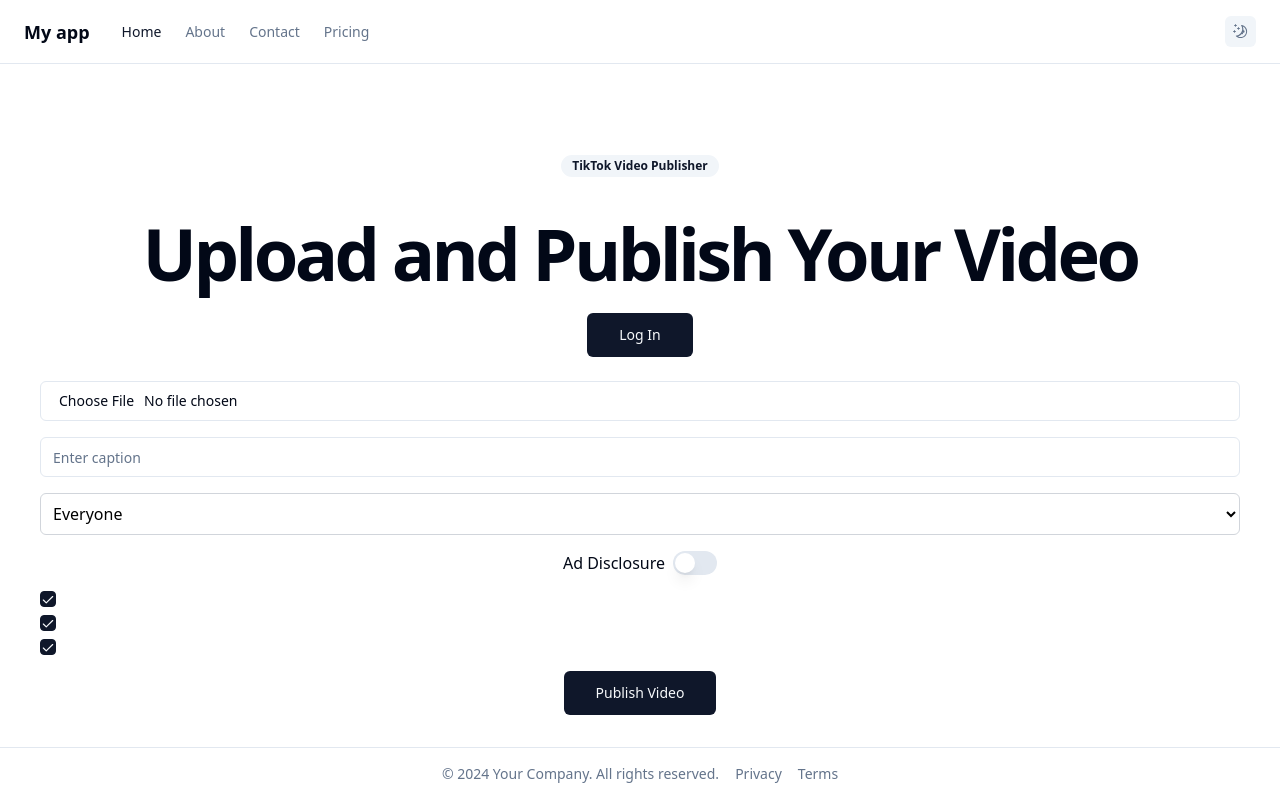
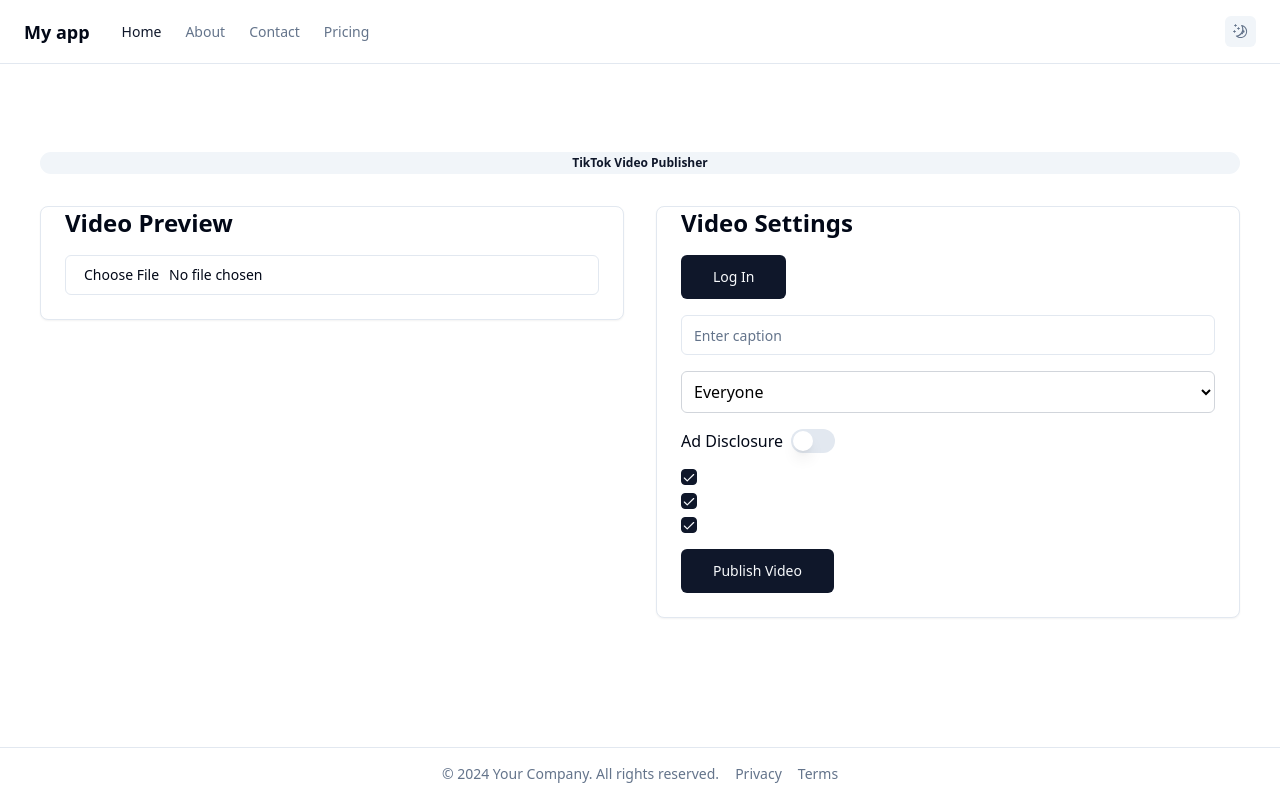
Before and after one commit to altanlabs/prova, a React (Vite) app: page / in a window 1280 px wide. Built offline with nearby package versions, Linux system fonts and the light colour scheme; what @radix-ui/themes would draw is missing.

Commit message:
Separate video preview and settings into cards and layout side by side in index.tsx

```diff
--- a/src/pages/index.tsx
+++ b/src/pages/index.tsx
@@ -5,6 +5,7 @@
 import { Input } from "@/components/ui/input";
 import { Switch } from "@/components/ui/switch";
 import { Checkbox } from "@/components/ui/checkbox";
+import { Card, CardContent } from "@/components/ui/card";
 
 export default function IndexPage() {
   const [videoFile, setVideoFile] = useState<File | null>(null);
@@ -58,24 +59,21 @@
   };
 
   return (
-    <div className="container mx-auto px-4 py-16 space-y-32">
-      {/* Video Upload Section */}
-      <section className="text-center space-y-6">
-        <Badge variant="secondary" className="mb-4">
+    <div className="container mx-auto px-4 py-16">
+      <Badge variant="secondary" className="mb-8 text-center block">
         TikTok Video Publisher
       </Badge>
-        <h1 className="text-4xl font-bold tracking-tighter sm:text-5xl md:text-6xl lg:text-7xl">
-          Upload and Publish Your Video
-        </h1>
-        <Button size="lg" className="mt-4 mb-4">
-          Log In
-        </Button>
-        <div className="space-y-4">
+      <div className="flex flex-col md:flex-row gap-8">
+        {/* Video Preview Section */}
+        <div className="flex-1">
+          <Card>
+            <CardContent>
+              <h2 className="text-2xl font-bold mb-4">Video Preview</h2>
               <Input type="file" accept="video/*" onChange={handleVideoUpload} />
               {videoFile && (
-            <div>
+                <div className="mt-4">
                   <video
-                className="mx-auto mt-4 max-w-full h-auto"
+                    className="mx-auto max-w-full h-auto"
                     controls
                     src={URL.createObjectURL(videoFile)}
                   />
@@ -87,26 +85,39 @@
                   </div>
                 </div>
               )}
+            </CardContent>
+          </Card>
+        </div>
+
+        {/* Settings Section */}
+        <div className="flex-1">
+          <Card>
+            <CardContent>
+              <h2 className="text-2xl font-bold mb-4">Video Settings</h2>
+              <Button size="lg" className="mb-4">
+                Log In
+              </Button>
               <Input
                 type="text"
                 placeholder="Enter caption"
                 value={caption}
                 onChange={(e: React.ChangeEvent<HTMLInputElement>) => setCaption(e.target.value)}
+                className="mb-4"
               />
               <select
                 value={privacy}
                 onChange={(e) => setPrivacy(e.target.value)}
-            className="w-full border border-gray-300 rounded-md p-2 bg-white text-black"
+                className="w-full border border-gray-300 rounded-md p-2 bg-white text-black mb-4"
               >
                 <option value="Everyone">Everyone</option>
                 <option value="Friends">Friends</option>
                 <option value="Only Me">Only Me</option>
               </select>
-          <div className="flex items-center justify-center gap-2">
+              <div className="flex items-center justify-start gap-2 mb-4">
                 <span>Ad Disclosure</span>
                 <Switch checked={isAd} onCheckedChange={(checked) => setIsAd(checked)} />
               </div>
-          <div className="flex flex-col items-start gap-2 mt-4">
+              <div className="flex flex-col items-start gap-2 mb-4">
                 <Checkbox checked={allowComments} onCheckedChange={(checked) => setAllowComments(checked === true)}>
                   Allow Comments
                 </Checkbox>
@@ -117,11 +128,13 @@
                   Allow Stitch
                 </Checkbox>
               </div>
-          <Button size="lg" className="mt-4" onClick={handlePublish}>
+              <Button size="lg" onClick={handlePublish}>
                 Publish Video
               </Button>
+            </CardContent>
+          </Card>
         </div>
-      </section>
+      </div>
     </div>
   );
 }
```
Lines whose indentation alone changed are shown as unchanged.
